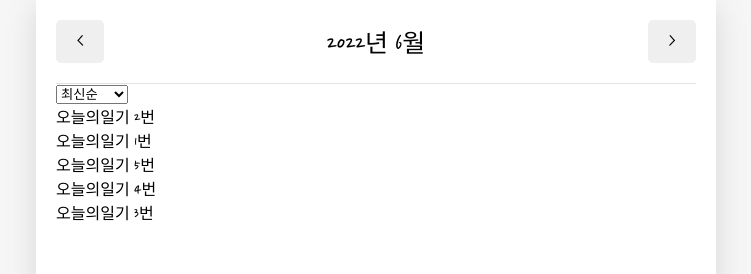
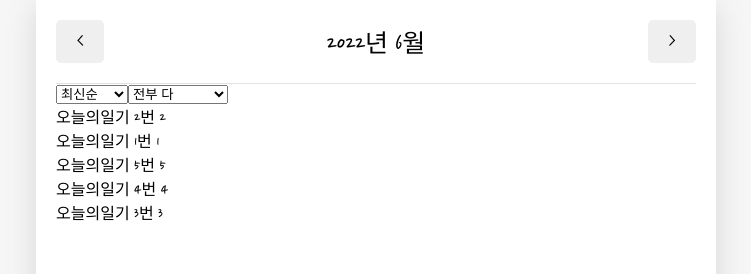
Before and after one commit to chaengs/emtion_diary, a React (Create React App) app: page / in a window 1280 px wide. Shown: the top 274 px of the page, without its empty margins (264-1015 px from the left). Built offline with nearby package versions, Linux system fonts and the light colour scheme; a web font is replaced by a local one.

Commit message:
일기 감정순 정렬 로직

```diff
--- a/src/components/DiaryList.js
+++ b/src/components/DiaryList.js
@@ -1,11 +1,19 @@
 import { useState } from 'react'
 
+//날짜순 옵션
 const sortOptionList = [
     {value:'latest', name:'최신순'},
     {value:'oldest', name:'오래된순'},
 ]
 
-//일기 정렬
+//감정순 옵션
+const filterOptionList = [
+    {value:'all', name:'전부 다'},
+    {value:'good', name:'좋은 감정만'}          ,
+    {value:'bad', name:'안좋은 감정만'},
+]
+
+//일기 정렬 셀렉트 태그 생성 : 날짜순, 감정순
 const ControlMenu = ({value, onChange, optionList}) => {
     return (
         <select value={value} onChange={(e)=>onChange(e.target.value)}>
@@ -14,12 +22,22 @@
     )
 }
 const DiaryList = ({diaryList}) => {
+    //정렬 기준 state
+    const [sortType, setSortType] = useState('latest') //날짜순
+    const [filter, setFilter] = useState('all') //감정순
 
-    //정렬 기준 state
-    const [sortType, setSortType] = useState('latest')
-    //최신순, 오래된순에 따라 정렬된 배열을 반환하는 함수
+    //감정순으로 정렬하는 함수
+    const filterCallBack = (item) => {
+        if (filter === 'good') {
+            return parseInt(item.emotion) <= 3
+        } else {
+            return parseInt(item.emotion) > 3
+        }
+    }
+
+    //정렬하는 함수
     const getProcessedDiaryList = () => {
-        const compare = (a, b) => {
+        const compare = (a, b) => { //날짜순 정렬
             if(sortType === 'latest') {
                 return parseInt(b.date) - parseInt(a.date)
             } else {
@@ -27,16 +45,18 @@
             }
         }
         const copyList = JSON.parse(JSON.stringify(diaryList)) //일기 배열 깊은 복사 json->문자열->json
-        const sortedList = copyList.sort(compare)
+        const filteredList = filter === 'all' ? copyList : copyList.filter((it)=>filterCallBack(it))
+        const sortedList = filteredList.sort(compare)
         return sortedList
     }
 
     return (
         <div>
             <ControlMenu value={sortType} onChange={setSortType} optionList={sortOptionList}/>
+            <ControlMenu value={filter} onChange={setFilter} optionList={filterOptionList}/>
             {getProcessedDiaryList().map((it)=>(
                 <div key={it.id}>
-                    {it.content}
+                    {it.content} {it.emotion}
                 </div>
             ))}
         </div>
```
